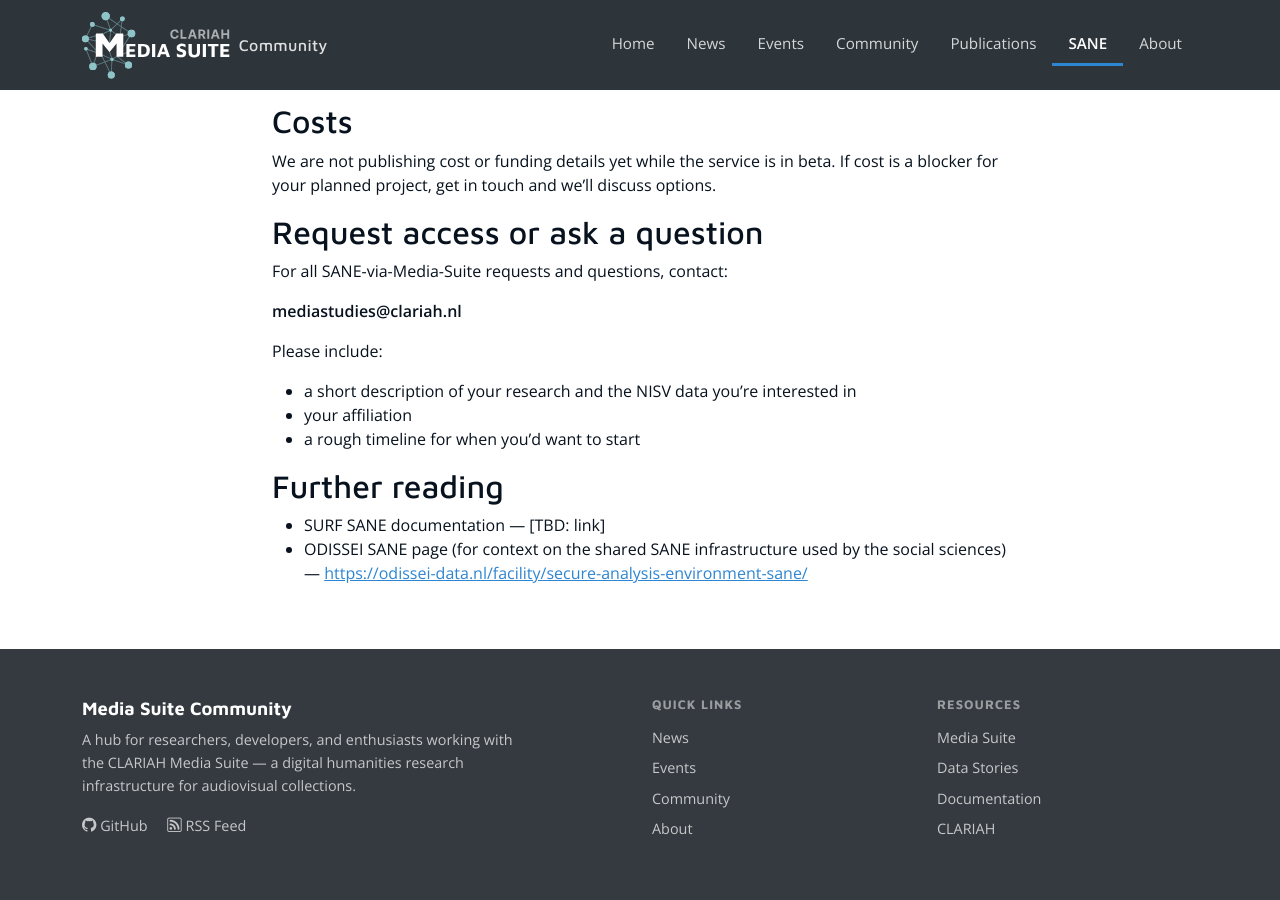
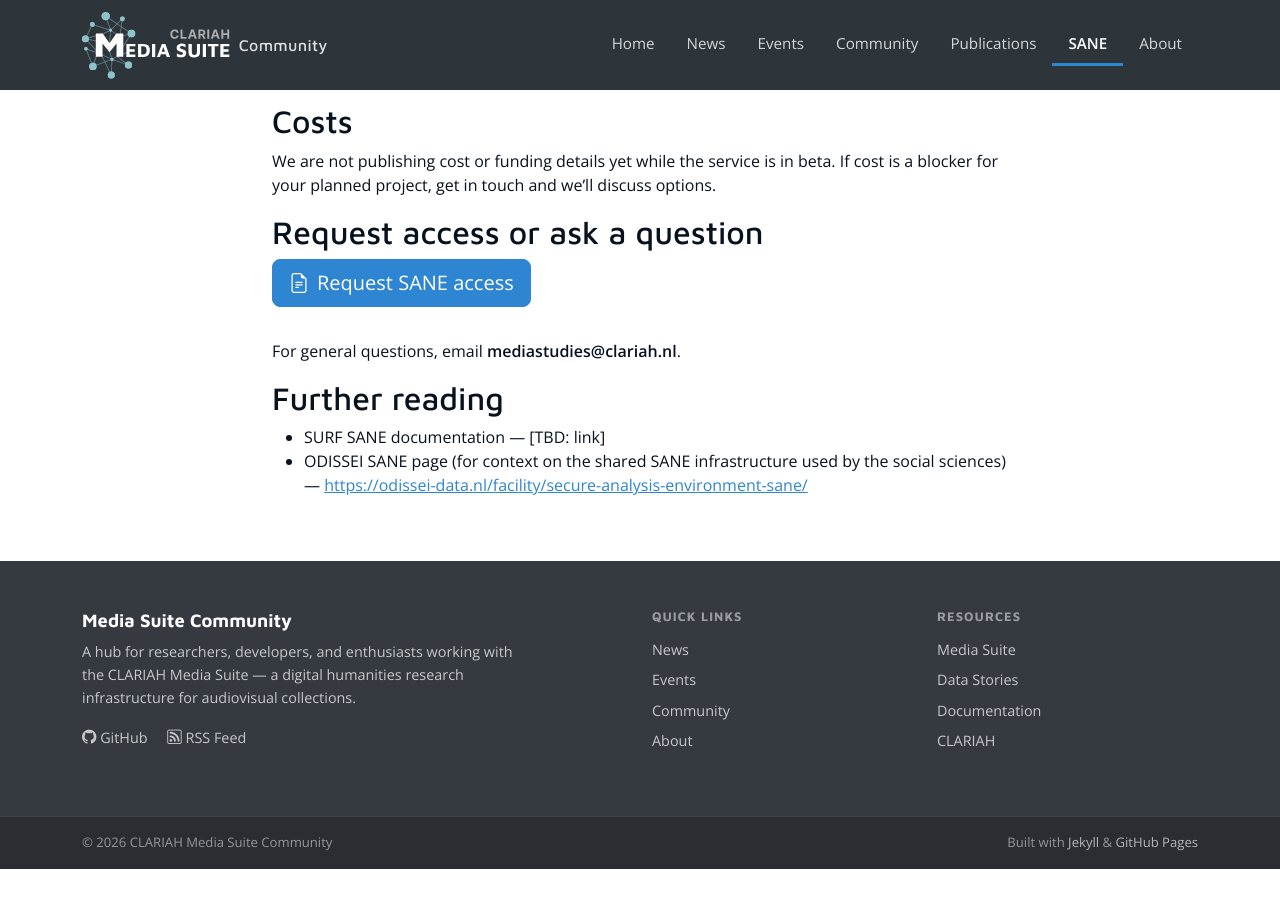
Before and after one commit to roelandordelman/media-suite-community, a Jekyll site: the page built from sane.md, in a window 1280 px wide and 900 px high, scrolled down 3274 px. Built offline with Jekyll 4.4.1, drawn with Linux system fonts in a browser that asks for light colours; after the commit the page ends 4143 px from its top, so only the background shows below that.

Commit message:
Add SANE access request page with embedded Google Form

```diff
--- a/sane.md
+++ b/sane.md
@@ -98,15 +98,11 @@
 
 ## Request access or ask a question
 
-For all SANE-via-Media-Suite requests and questions, contact:
+<a href="{{ '/sane/request/' | relative_url }}" class="btn btn-primary btn-lg mb-3">
+  <i class="bi bi-file-earmark-text me-2"></i>Request SANE access
+</a>
 
-**mediastudies@clariah.nl**
-
-Please include:
-
-- a short description of your research and the NISV data you're interested in
-- your affiliation
-- a rough timeline for when you'd want to start
+For general questions, email **mediastudies@clariah.nl**.
 
 ## Further reading
 
```
Also changed, not shown: sane-request.html (added, +65 -0 lines).
